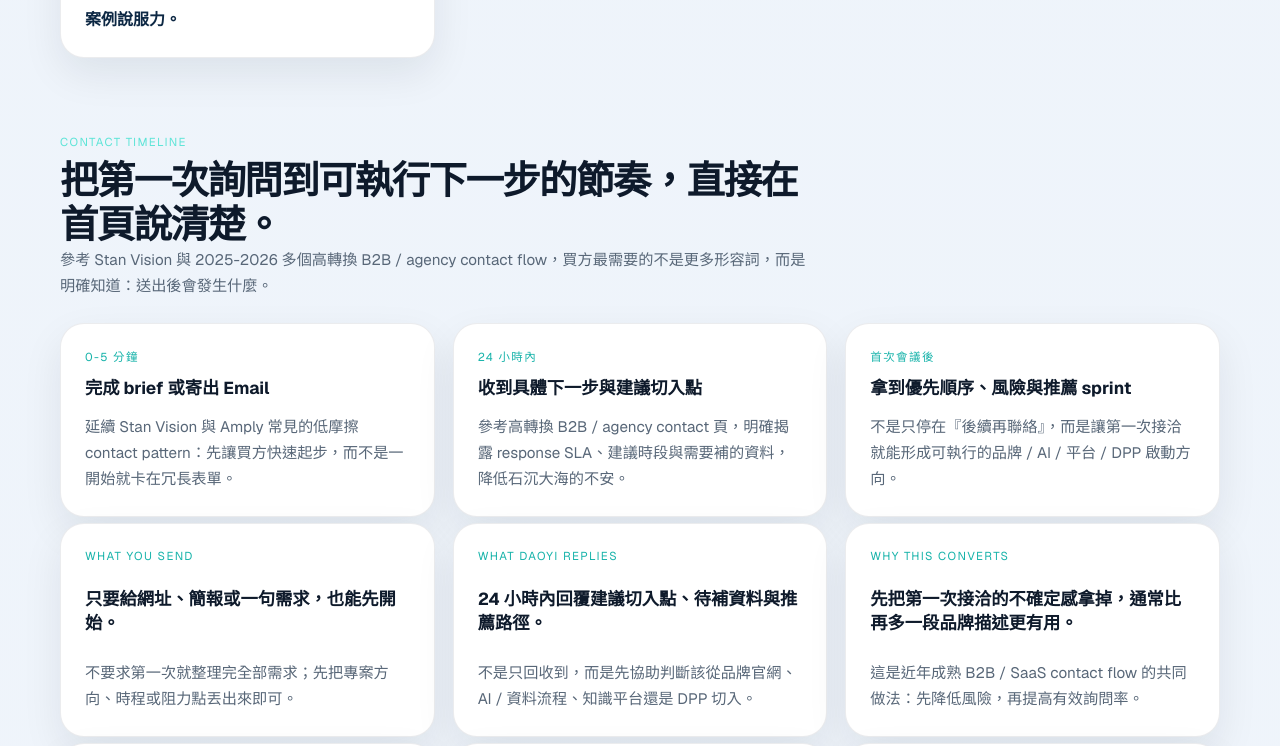
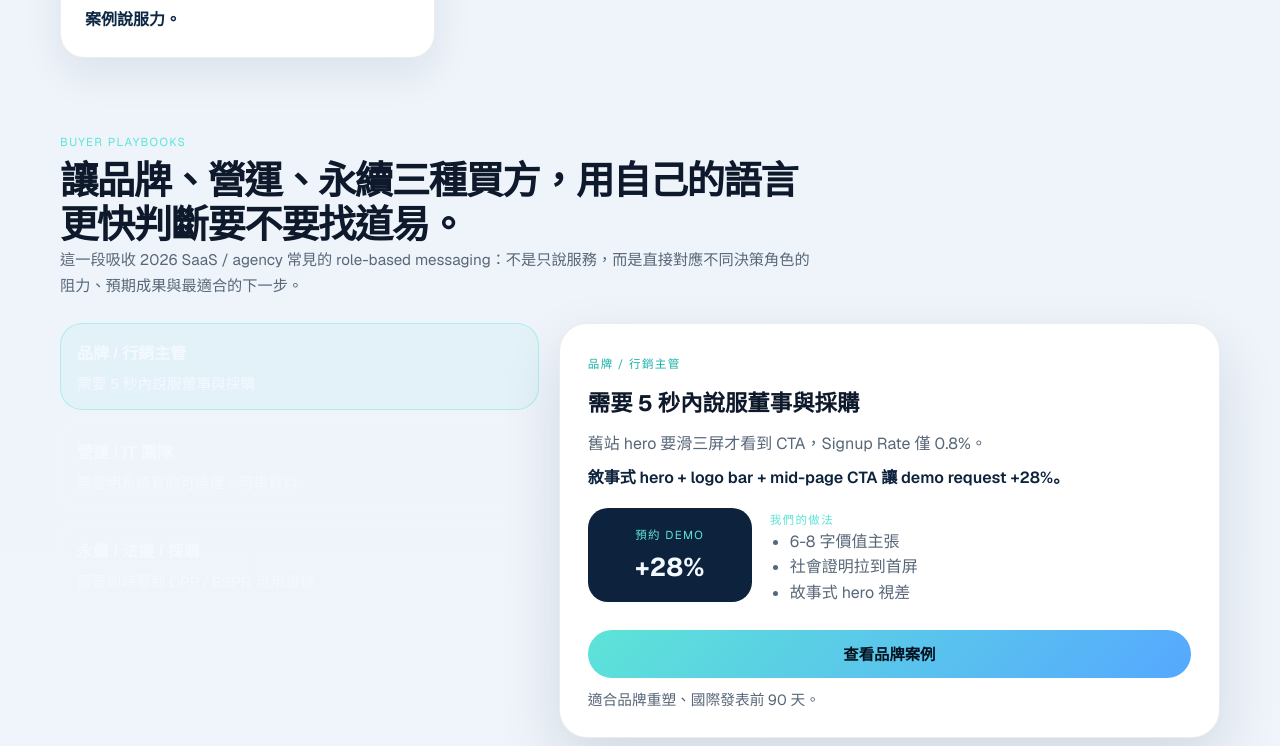
Before and after one commit to yangyen1977-wq/daoyi-website-2026, a Next.js app: page / in a window 1280 px wide. Shown: the part 7800-8546 px from the top of the page. Built offline with nearby package versions, Linux system fonts and the light colour scheme.

Commit message:
Add role-based buyer playbook to homepage

```diff
--- a/src/app/page.tsx
+++ b/src/app/page.tsx
@@ -43,6 +43,7 @@ import { CaseSnapshots } from "@/components/case-snapshots";
 import { CaseOverviewStats } from "@/components/case-overview-stats";
 import { ConversionCTA } from "@/components/conversion-cta";
 import { MobileCtaPreview } from "@/components/mobile-cta-preview";
+import { PersonaPlaybook } from "@/components/persona-playbook";
 
 const faqSchema = {
   "@context": "https://schema.org",
@@ -403,6 +404,14 @@ export default function Home() {
             </article>
           ))}
         </div>
+      </Section>
+
+      <Section
+        eyebrow="Buyer playbooks"
+        title="讓品牌、營運、永續三種買方，用自己的語言更快判斷要不要找道易。"
+        description="這一段吸收 2026 SaaS / agency 常見的 role-based messaging：不是只說服務，而是直接對應不同決策角色的阻力、預期成果與最適合的下一步。"
+      >
+        <PersonaPlaybook />
       </Section>
 
       <Section
```
